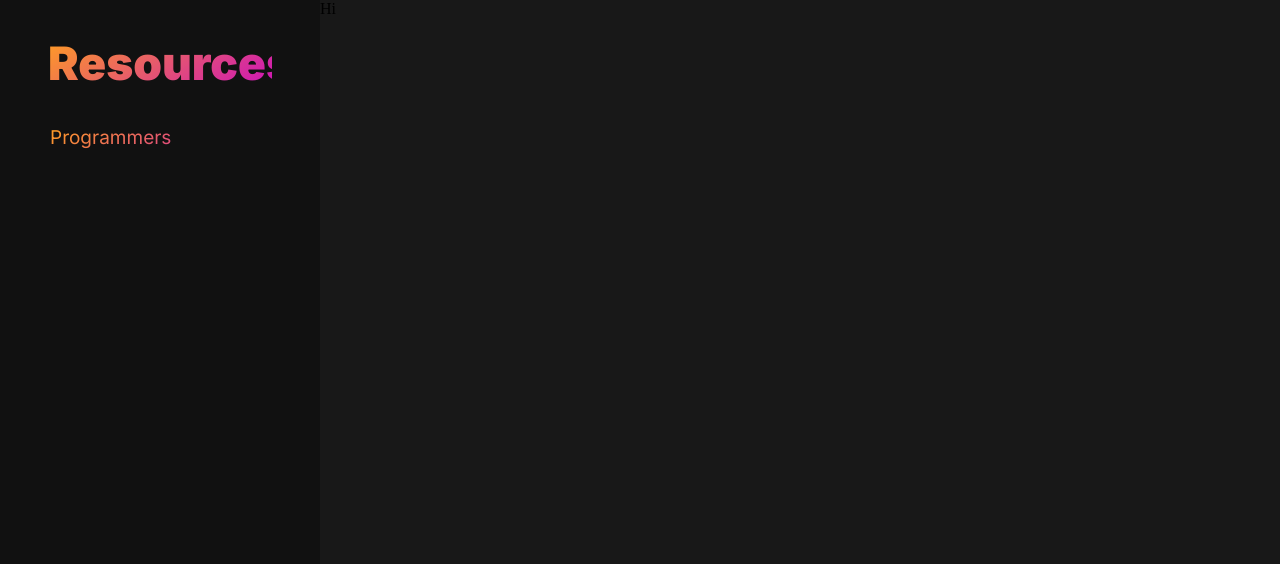
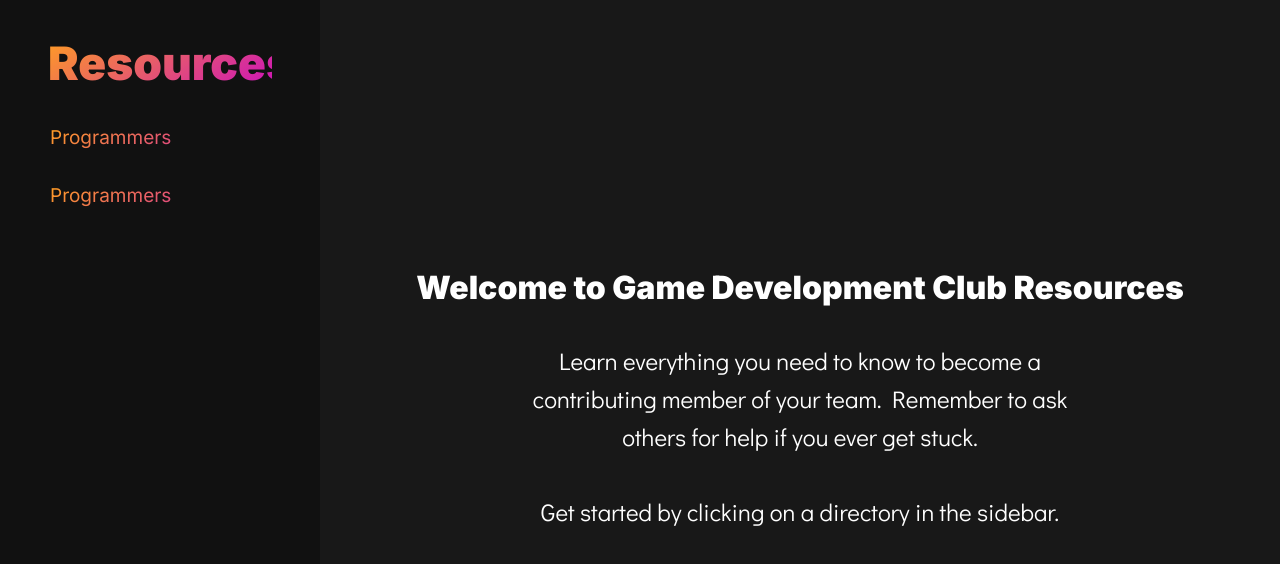
Before and after one commit to estebangarcia21/gdc-website, a React (Create React App) app in the folder website/: page /resources in a window 1280 px wide. Shown: the top 564 px of the page. Built offline with nearby package versions, Linux system fonts and the light colour scheme; the HTML template or start-up script is replaced by a standard one.

Commit message:
Completed Welcome page

```diff
--- a/website/src/pages/Resources.tsx
+++ b/website/src/pages/Resources.tsx
@@ -1,10 +1,10 @@
-import React, { useContext, useState } from 'react';
+import React, { CSSProperties, useContext, useState } from 'react';
 import {
   addResource,
   viewResource,
 } from '../contexts/resource-context/actions';
 import { ResourceContext } from '../contexts/resource-context/ResourceContext';
-import GettingStartedProgrammers from './resource-pages/programmers/GettingstartedProgrammers';
+import GettingStartedProgrammers from './resource-pages/programmers/GettingStartedProgrammers';
 
 interface DirectoryProps {
   name: string;
@@ -75,12 +75,12 @@ const Resources: React.FC = () => {
     r => r.isActive
   );
 
-  const HigherOrderComponent = (PassedComponent: any) => {
+  const HigherOrderComponent = (Component: any) => {
     return class extends React.Component {
       render() {
         return (
           <div>
-            <PassedComponent {...this.props} />
+            <Component {...this.props} />
           </div>
         );
       }
@@ -89,6 +89,16 @@ const Resources: React.FC = () => {
 
   const ActivePage = HigherOrderComponent(activeResource?.page);
 
+  const styles = (isDefault: boolean): CSSProperties => {
+    return isDefault
+      ? {
+          display: 'flex',
+          justifyContent: 'center',
+          alignItems: 'center',
+        }
+      : {};
+  };
+
   return (
     <div>
       <div id='sidebar'>
@@ -96,15 +106,61 @@ const Resources: React.FC = () => {
 
         <Directory name='Programmers' depth={0}>
           <Directory name='Getting Started' depth={1}>
+            <Resource name='1.0 Welcome' page={GettingStartedProgrammers} />
+            <Resource name='1.1 Setting Up' page={GettingStartedProgrammers} />
+          </Directory>
+          <Directory name='Your First Program' depth={1}>
             <Resource
-              name='1.0 Downloading Programs'
+              name='1.0 What is Object Oriented Programming'
               page={GettingStartedProgrammers}
             />
           </Directory>
         </Directory>
+        <Directory name='Programmers' depth={0}>
+          <Directory name='Getting Started' depth={1}>
+            <Resource name='1.0 Welcome' page={GettingStartedProgrammers} />
+            <Resource name='1.1 Setting Up' page={GettingStartedProgrammers} />
+          </Directory>
+          <Directory name='Your First Program' depth={1}>
+            <Resource
+              name='1.0 What is Object Oriented Programming'
+              page={GettingStartedProgrammers}
+            />
+          </Directory>
+          <Directory name='Programmers' depth={0}>
+            <Directory name='Getting Started' depth={1}>
+              <Resource name='1.0 Welcome' page={GettingStartedProgrammers} />
+              <Resource
+                name='1.1 Setting Up'
+                page={GettingStartedProgrammers}
+              />
+            </Directory>
+            <Directory name='Your First Program' depth={1}>
+              <Resource
+                name='1.0 What is Object Oriented Programming'
+                page={GettingStartedProgrammers}
+              />
+            </Directory>
+          </Directory>
+          <Directory name='Programmers' depth={0}>
+            <Directory name='Getting Started' depth={1}>
+              <Resource name='1.0 Welcome' page={GettingStartedProgrammers} />
+              <Resource
+                name='1.1 Setting Up'
+                page={GettingStartedProgrammers}
+              />
+            </Directory>
+            <Directory name='Your First Program' depth={1}>
+              <Resource
+                name='1.0 What is Object Oriented Programming'
+                page={GettingStartedProgrammers}
+              />
+            </Directory>
+          </Directory>
+        </Directory>
       </div>
 
-      <div id='content'>
+      <div id='content' style={styles(activeResource?.name === 'Welcome')}>
         <ActivePage />
       </div>
     </div>
--- a/website/src/pages/resource-pages/programmers/Welcome.tsx
+++ b/website/src/pages/resource-pages/programmers/Welcome.tsx
@@ -1,9 +1,18 @@
 import React from 'react';
 
-interface WelcomeProps {}
-
-const Welcome: React.FC<WelcomeProps> = () => {
-  return <div>Hi</div>;
+const Welcome: React.FC = () => {
+  return (
+    <div id='welcome-page'>
+      <p id='resource-title'>Welcome to Game Development Club Resources</p>
+      <p>
+        Learn everything you need to know to become a contributing member of
+        your team. Remember to ask others for help if you ever get stuck.
+        <br />
+        <br />
+        Get started by clicking on a directory in the sidebar.
+      </p>
+    </div>
+  );
 };
 
 export default Welcome;
```
